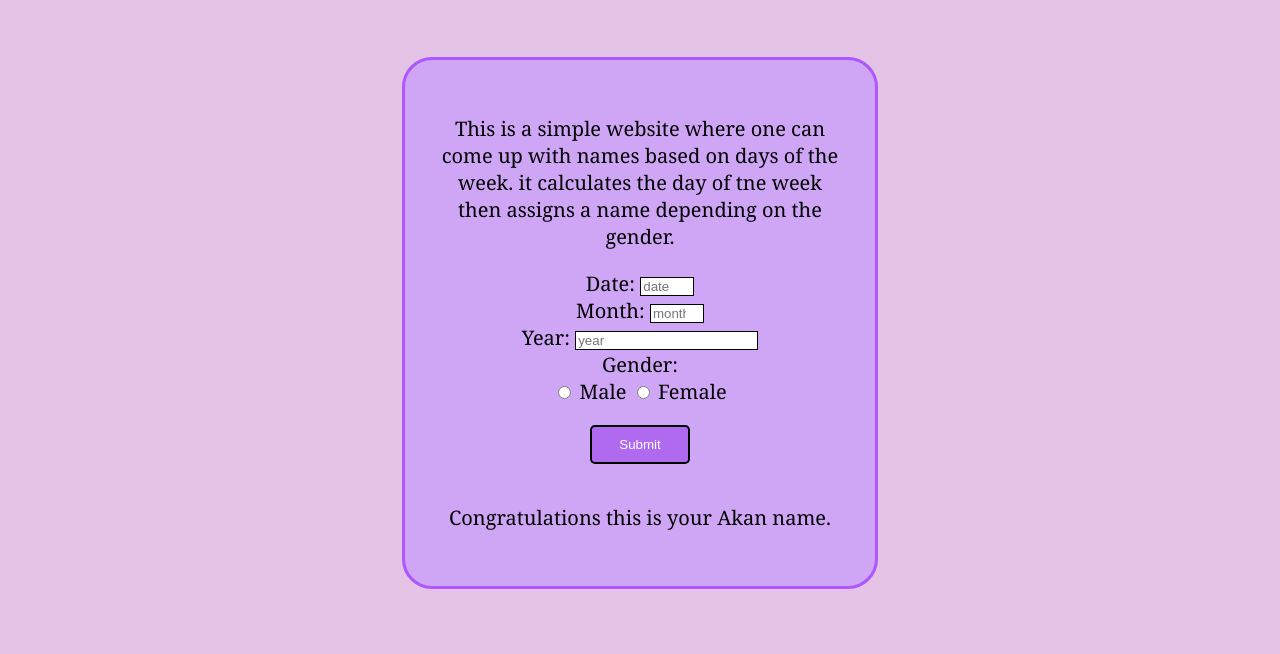
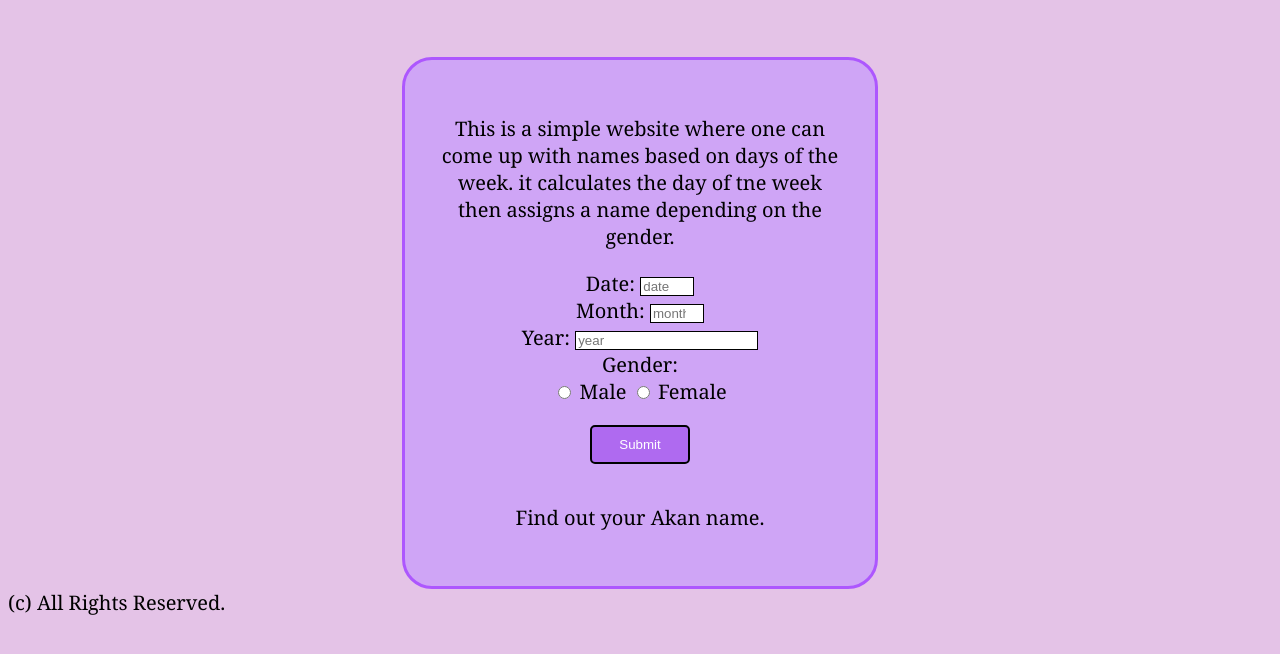
Before and after one commit to stacymuthonikamau-code/Akan-Name-Generator, a plain HTML site: page index.html in a window 1280 px wide. Shown: the part 106-760 px from the top of the page. Drawn offline with Linux system fonts and the light colour scheme.

Commit message:
added a footer and modified the section of index.html

```diff
--- a/index.html
+++ b/index.html
@@ -25,9 +25,10 @@
             <button type="submit">Submit</button>
         </form>
         <section>
-            <p>Congratulations this is your Akan name.</p>
+            <p>Find out your Akan name.</p>
         </section>
     </main>
+     <footer>(c) All Rights Reserved.</footer>
     <script src="script.js"></script>
 </body>
 </html>
```
